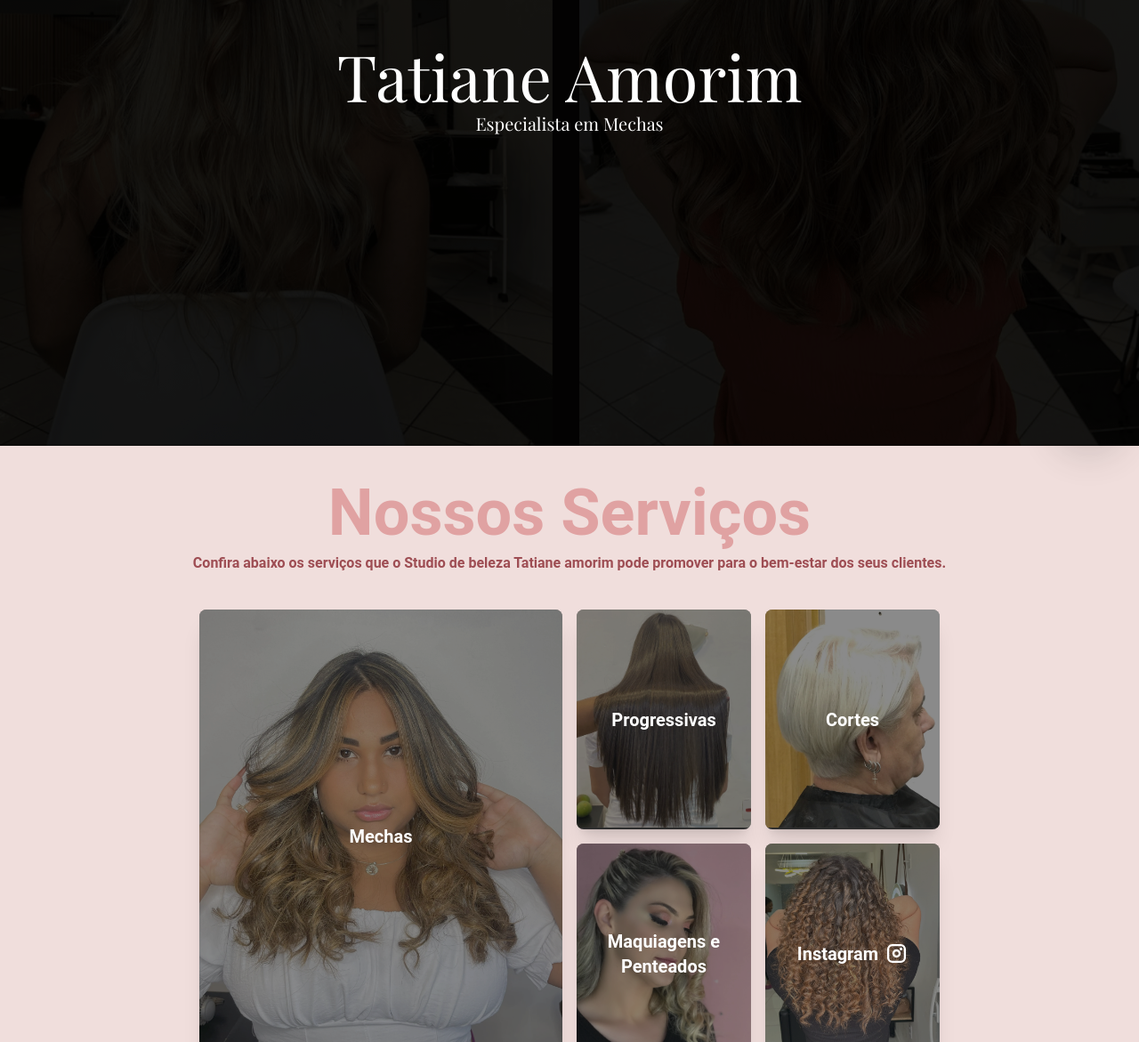
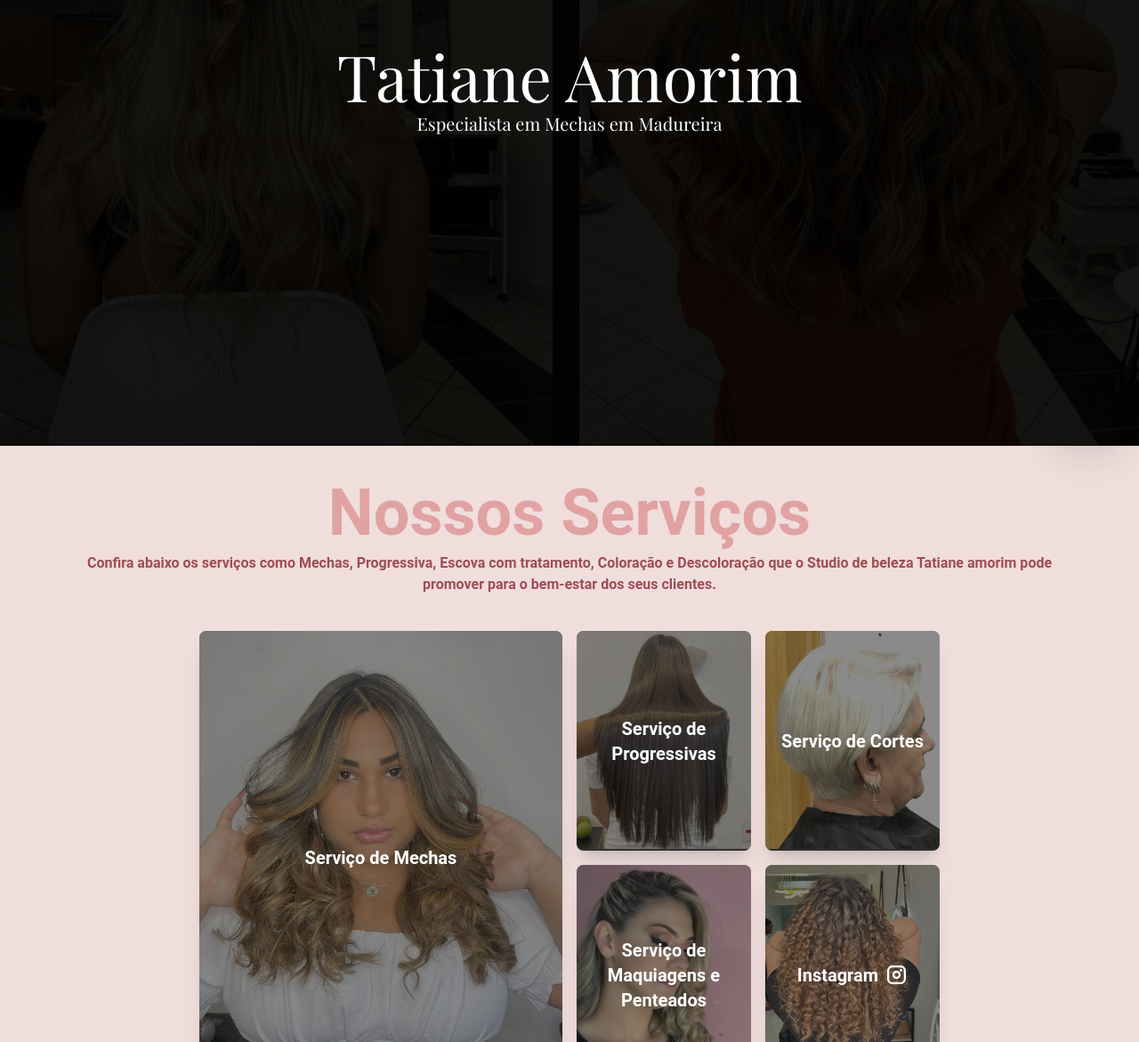
Before and after one commit to Joaovitorcgds/tatyamorim, a React (Vite) app: page / in a window 1280 px wide. Shown: the part 299-1470 px from the top of the page at 89% size. Built offline with nearby package versions, Linux system fonts and the light colour scheme; a web font is replaced by a local one.

Commit message:
melhorias SEO do Site

```diff
--- a/index.html
+++ b/index.html
@@ -1,13 +1,18 @@
 <!DOCTYPE html>
 <html lang="pt-BR">
   <head>
-    <meta charset="UTF-8" />
     <link rel="icon" type="image/svg+xml" href="/vite.svg" />
     <link rel="preconnect" href="https://fonts.googleapis.com">
     <link rel="preconnect" href="https://fonts.gstatic.com" crossorigin>
     <link href="https://fonts.googleapis.com/css2?family=Playfair+Display:ital,wght@0,400..900;1,400..900&display=swap" rel="stylesheet">
+    <link rel="canonical" href="https://tatyamorim.vercel.app/" />
+    <meta charset="UTF-8" />
     <meta name="viewport" content="width=device-width, initial-scale=1.0" />
-    <title>Studio de beleza Tatiane amorim</title>
+    <meta name="keywords" content="Estúdio de beleza em Madureira, Salão de beleza Madureira, Mechas em Madureira, Morena iluminada Madureira, Especialista em mechas Madureira, Penteados para casamento Madureira, Maquiagem profissional Madureira, Hidratação capilar Madureira, Escova com tratamento Madureira, Tratamento capilar cabelos danificados, Cortes de cabelo personalizados Madureira, Coloração e descoloração Madureira, Alisamento capilar Madureira, Total blond Madureira, Summer blond Madureira, Mechas de raiz Madureira, Mechas profissionais Madureira, Cabelereira especialista em morena iluminada, Salão com morena iluminada Madureira, Tatiane Amorim especialista em mechas">
+    <meta name="robots" content="index, follow">
+    <meta charset="UTF-8">
+    <meta name="description" content="Estúdio de beleza Tatiane Amorim em Madureira, especialista em mechas, morena iluminada, total blond, penteados, maquiagem, escova, hidratação, coloração, alisamento e cortes personalizados. Atendimento exclusivo para elevar sua autoestima.">
+    <title>Estúdio de Beleza Tatiane Amorim | Especialista em Mechas e Morena Iluminada em Madureira</title>
   </head>
   <body>
     <div id="root"></div>
--- a/src/components/Course/index.jsx
+++ b/src/components/Course/index.jsx
@@ -26,7 +26,7 @@ export function Course() {
 
       <div className='pt-6'>
         <h2 className="text-4xl md:text-7xl font-bold text-center text-[#f0dedc] mb-2">Domine a Arte das Mechas</h2>
-        <p className="text-center text-[#f8f8f8] font-semibold mb-10">No curso prático você vai aprender técnicas que elevarão sua carreira encantando e fidelizando clientes.</p>
+        <p className="text-center text-[#f8f8f8] font-semibold mb-10">No curso prático você vai aprender técnicas de Morena Iluminada: Sem descolorir e descolorindo que elevarão sua carreira encantando e fidelizando clientes.</p>
       </div>
 
       <div className='flex flex-col w-full md:flex-row  justify-around gap-6'>
--- a/src/components/HeroArea/index.jsx
+++ b/src/components/HeroArea/index.jsx
@@ -2,17 +2,9 @@ import { useState } from 'react';
 import videobg from "../../assets/videobcg.mp4"
 import imagebg from "../../assets/imgbcg.webp"
 import imagebgMobile from "../../assets/imgBgMobile.webp"
-// import AOS from 'aos';
-// import 'aos/dist/aos.css';
+
 
 export function HeroArea() {
-  // useEffect(() => {
-  //   AOS.init({
-  //     duration: 1000,
-  //     easing: 'ease-in-out',
-  //     once: true,
-  //   });
-  // }, []);
 
   const [isVideoLoaded, setIsVideoLoaded] = useState(false);
   return (
@@ -27,7 +19,7 @@ export function HeroArea() {
           <div className="inset-0 w-full h-screen object-cover absolute bg-overlay z-10"></div>
           <img
             src={imagebgMobile}
-            alt="Background"
+            alt="Primeira imagem de fundo da sessão principal"
             className="absolute inset-0 w-full h-full object-cover"
           />
         </div>
@@ -38,13 +30,13 @@ export function HeroArea() {
       </video>
 
       {/* Hero Area */}
-      <img src={imagebg} className="w-screen h-screen object-cover absolute inset-0 hidden md:block"
+      <img src={imagebg} alt="Segunda imagem de fundo da sessão principal" className="w-screen h-screen object-cover absolute inset-0 hidden md:block"
       />
 
       {/* Hero content */}
       <div className="relative z-20 flex flex-col justify-center items-center h-full text-center text-white">
         <h1 className="font-playfair text-center mb-1 text-5xl md:text-7xl">Tatiane Amorim</h1>
-        <span className="font-playfair text-center text-lg md:text-xl">Especialista em Mechas</span>
+        <span className="font-playfair text-center text-lg md:text-xl">Especialista em Mechas em Madureira</span>
       </div>
     </div>
     </>
--- a/src/components/Salon/index.jsx
+++ b/src/components/Salon/index.jsx
@@ -32,9 +32,8 @@ export function Salon() {
           <div className="md:max-w-3xl text-center relative flex flex-col items-center">
             <h3 className="text-4xl md:text-6xl font-bold text-center text-[#b5676c] mb-2">Espaço Perfeito para Profissionais</h3>
             <div>
-              <span className='text-lg leading-7 text-white md:font-semibold'>Alugue um ambiente exclusivo com espaços para locação, oferecemos a estrutura ideal para você atender seus clientes com conforto e estilo.<br/>
-              Estamos localizado na Rua Padre Manso, 83 - Madureira.<br/>
-              </span>
+              <span className='text-lg leading-7 text-white '>Alugue um ambiente exclusivo com espaços para locação, oferecemos a estrutura ideal para você atender seus clientes com conforto e estilo.<br/></span>
+              <span className='font-semibold text-xl leading-7 text-white'>Estamos localizado na Rua Padre Manso, 83 - Madureira.<br/></span>
               <span className='text-lg leading-7 text-white'>Para mais informações, clique no botão de saiba mais</span>
             </div>
 
--- a/src/components/Services/index.jsx
+++ b/src/components/Services/index.jsx
@@ -12,28 +12,28 @@ import { PiInstagramLogoBold } from "react-icons/pi";
 export function Services() {
     const services = [
         {
-          title: "Mechas",
+          title: "Serviço de Mechas",
           image: `${mechas}`, // substitua pelo link correto ou use imagens locais
           colSpan: "col-span-2",
           rowSpan: "row-span-2",
           height: "w-auto"
         },
         {
-          title: "Progressivas",
+          title: "Serviço de  Progressivas",
           image: `${progressiva}`,
           colSpan: "col-span-1",
           rowSpan: "row-span-1",
           height: "h-1/2"
         },
         {
-          title: "Cortes",
+          title: "Serviço de Cortes",
           image: `${corte}`,
           colSpan: "col-span-1",
           rowSpan: "row-span-1",
           height: "h-1/2"
         },
         {
-          title: "Maquiagens e Penteados",
+          title: "Serviço de Maquiagens e Penteados",
           image: `${penteado}`,
           colSpan: "col-span-1",
           rowSpan: "row-span-1",
@@ -52,7 +52,7 @@ export function Services() {
       <section className="flex flex-col justify-between items-center pt-10 px-4 bg-[#f0dedc] w-full h-auto">
         <div>
             <h2 className="text-4xl md:text-7xl font-bold text-center text-primary mb-2">Nossos Serviços</h2>
-            <p className="text-center text-[#9e4d53] md:font-semibold mb-10">Confira abaixo os serviços que o Studio de beleza Tatiane amorim pode promover para o bem-estar dos seus clientes.</p>
+            <p className="text-center text-[#9e4d53] md:font-semibold mb-10 max-w-6xl">Confira abaixo os serviços como Mechas, Progressiva, Escova com tratamento, Coloração e Descoloração que o Studio de beleza Tatiane amorim pode promover para o bem-estar dos seus clientes.</p>
         </div>
 
         <div className="md:w-2/3 h-auto grid grid-cols-2 grid-rows-2 lg:grid-cols-4 gap-4">
@@ -65,11 +65,10 @@ export function Services() {
                       pointerEvents:"none"}}></div>
                         <img src={service.image} alt={service.title} className="w-full object-contain opacity-70"/>
                         <div className="absolute text-white inset-0 flex flex-col md:flex-row  items-center justify-center z-10 md:gap-2">
-                            <span className="text-xl font-bold text-center">
-                              {service.title}
-                            </span>
-                            <PiInstagramLogoBold size={25}/>
-
+                          <span className="text-xl font-bold text-center">
+                            {service.title}
+                          </span>
+                          <PiInstagramLogoBold size={25}/>
                         </div>
                   </a>
                   </div>
```
Also changed, not shown: public/robots.txt (added), 1 other file (tests, documents, lock files or other folders).
